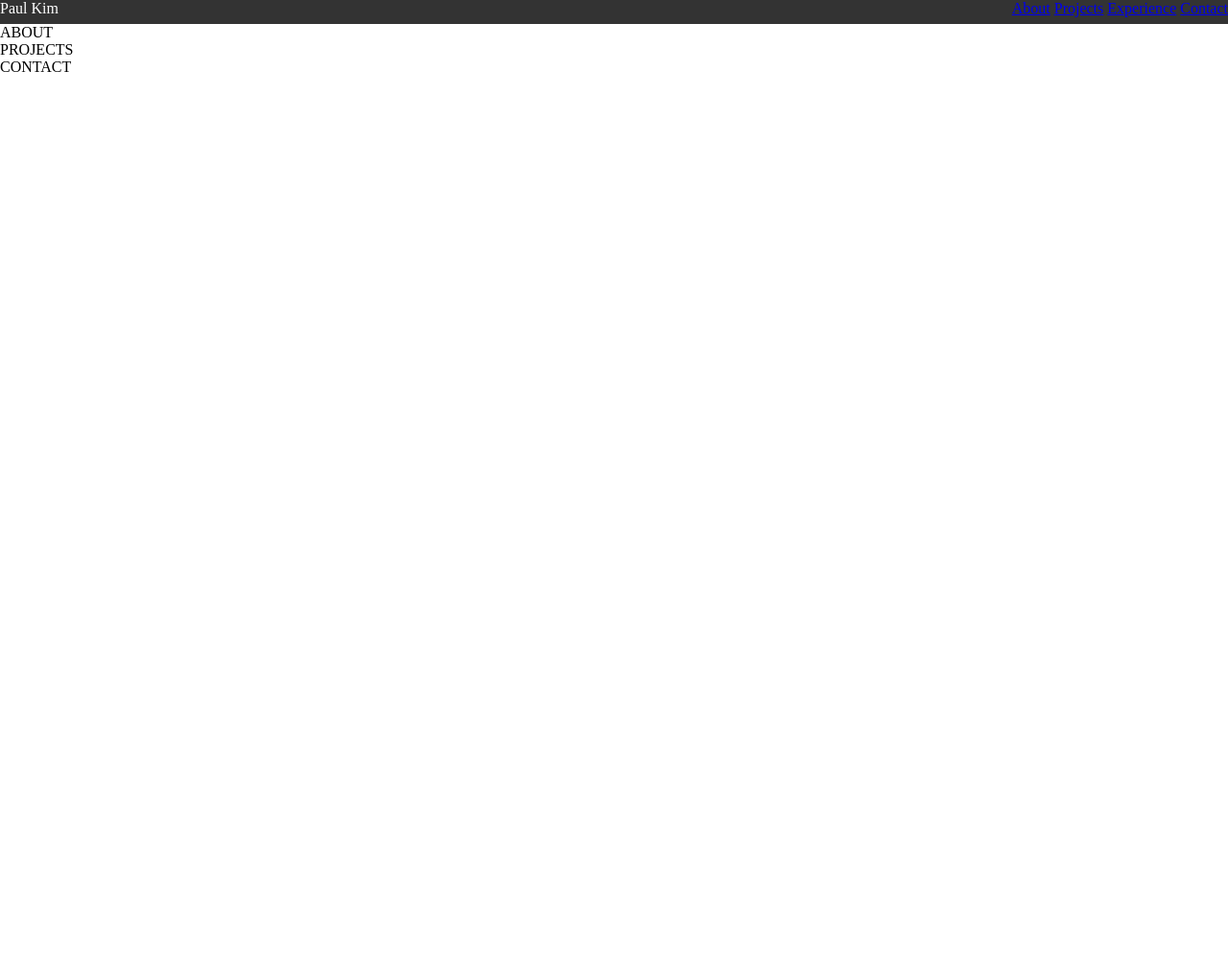
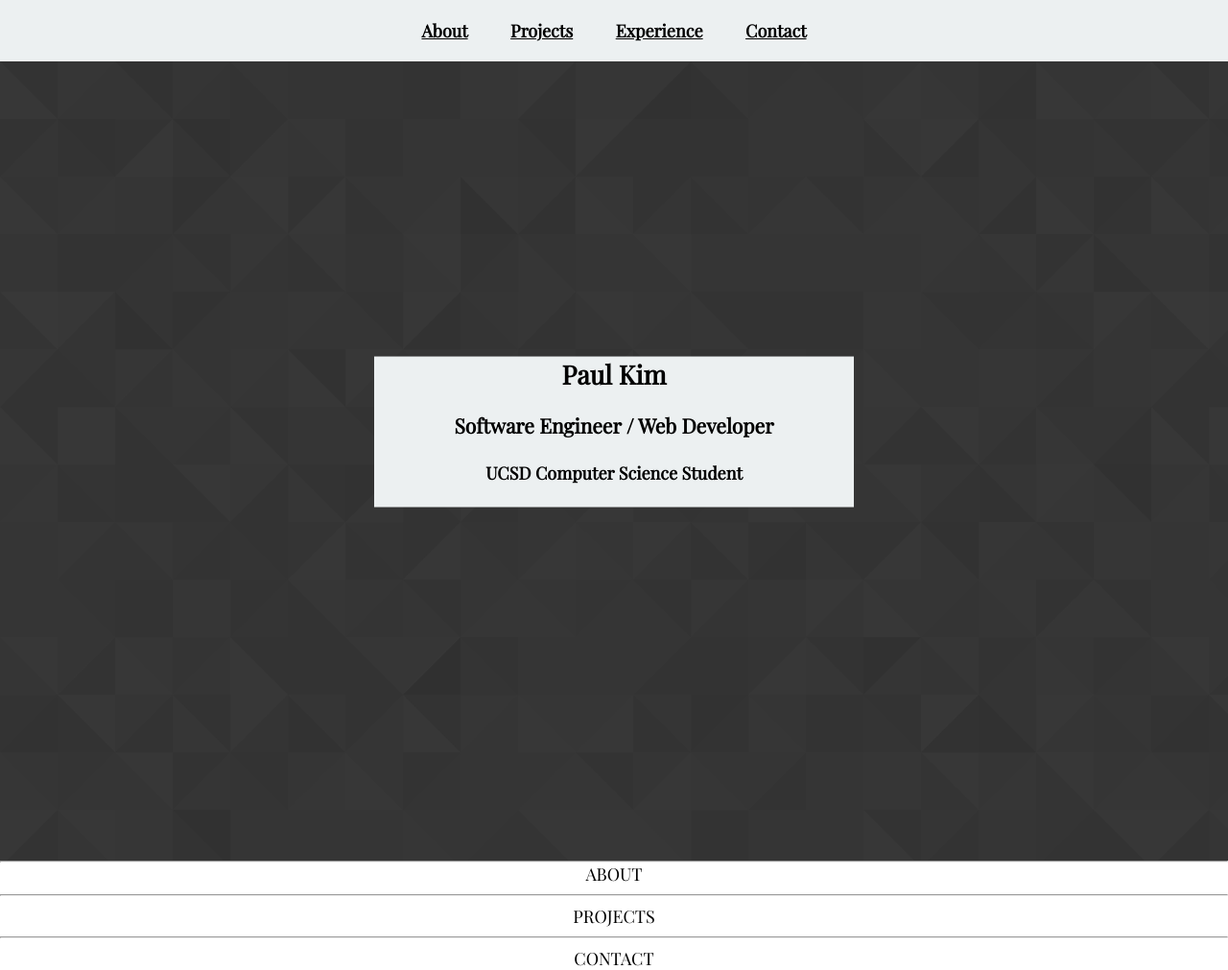
Before and after one commit to paulkim94/paulkim94.github.io, a Jekyll site: the page built from index.html, in a window 1280 px wide. Shown: the whole page at 96% size. Built offline with Jekyll 4.4.1, drawn with Linux system fonts in a browser that asks for light colours; before the commit the page ends 900 px from its top, so only the background shows below that.

Commit message:
Created basic navigation and sections

```diff
--- a/_includes/head.html
+++ b/_includes/head.html
@@ -12,6 +12,10 @@
   <link rel="canonical" href="{{ page.url | replace:'index.html','' | prepend: full_base_url }}">
   <link rel="alternate" type="application/rss+xml" title="{{ site.title | escape }}" href="{{ "/feed.xml" | prepend: full_base_url }}">
 
+  <!-- outside dependencies -->
+  <link href="https://fonts.googleapis.com/css?family=Playfair+Display" rel="stylesheet">
+
+
   {% if jekyll.environment == 'production' and site.google_analytics %}
   {% include google-analytics.html %}
   {% endif %}
--- a/_includes/header.html
+++ b/_includes/header.html
@@ -1,13 +1,8 @@
 <header class="site-header" role="banner">
   <nav id="index-nav">
-    <div class="left">
-      Paul Kim
-    </div>
-    <div class="right">
-      <a href="#">About</a>
-      <a href="#">Projects</a>
-      <a href="#">Experience</a>
-      <a href="#">Contact</a>
-    </div>
+    <a href="#">About</a>
+    <a href="#">Projects</a>
+    <a href="#">Experience</a>
+    <a href="#">Contact</a>
   </nav>
 </header>
--- a/css/main.scss
+++ b/css/main.scss
@@ -29,22 +29,51 @@ $on-laptop:        800px;
 body {
   margin: 0;
   padding: 0;
+  font-family: 'Playfair Display', serif;
+  font-size: 18px;
+  text-align: center;
 }
 
+/* Navigation */
+
 #index-nav {
-  background-color: #333;
-  height: 25px;
+  background-color: #ECF0F1;
+  padding-top: 20px;
+  padding-bottom: 20px;
 }
 
-#index-nav > div {
-  color: white;
+#index-nav > a {
+  margin-left: 20px;
+  margin-right: 20px;
+  color: black;
+  font-weight: bold;
 }
 
-div.left {
-  float: left;
+/* Sections */
+.section-jumbotron {
+  background-image: url("../images/footer_lodyas.png");
+  height: 92.5vh;
 }
 
-div.right {
+.welcome-info {
+  position: absolute;
+  left: 50%;
+  top: 50%;
+  transform: translate(-50%, -50%);
 
-  float: right;
+  margin: 0 auto;
+  background-color: #ECF0F1;
+  width: 500px;
 }
+
+.section-about {
+  //height: 300px;
+}
+
+.section-projects {
+  //height: 300px;
+}
+
+.section-contact {
+  //height: 300px;
+}
--- a/index.html
+++ b/index.html
@@ -2,18 +2,27 @@
 layout: default
 ---
 
+<!-- Put jumbotron -->
+<section id="jumbotron" class="section-jumbotron">
+  <div class="welcome-info">
+    <h1 style="margin: 0">Paul Kim</h1>
+    <h3>Software Engineer / Web Developer</h3>
+    <h4>UCSD Computer Science Student</h4>
+  </div>
+</section>
+<hr style="margin: 0">
 <section id="about" class="section-about">
   <div class="about-container">
     ABOUT
   </div>
 </section>
-
+<hr>
 <section id="projects" class="section-projects">
   <div class="projects-container">
     PROJECTS
   </div>
 </section>
-
+<hr>
 <section id="contact" class="section-contact">
   <div class="contact-container">
     CONTACT
```
Also changed, not shown: images/footer_lodyas.png (added), 6 other files.
